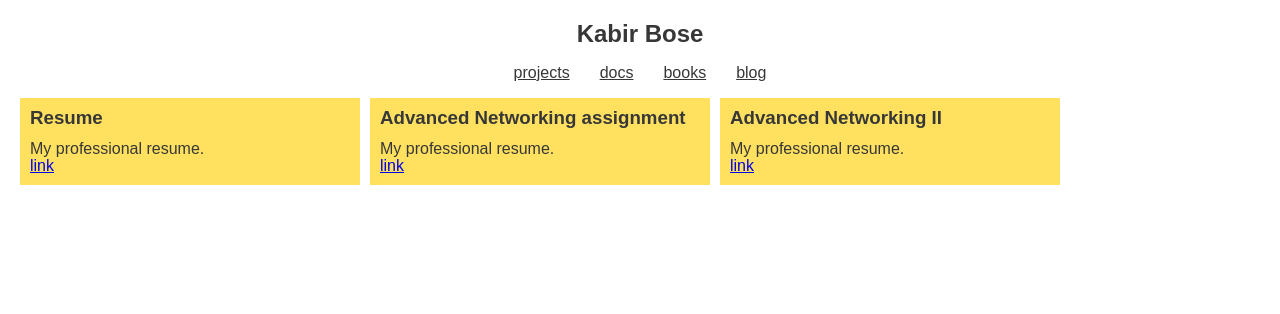
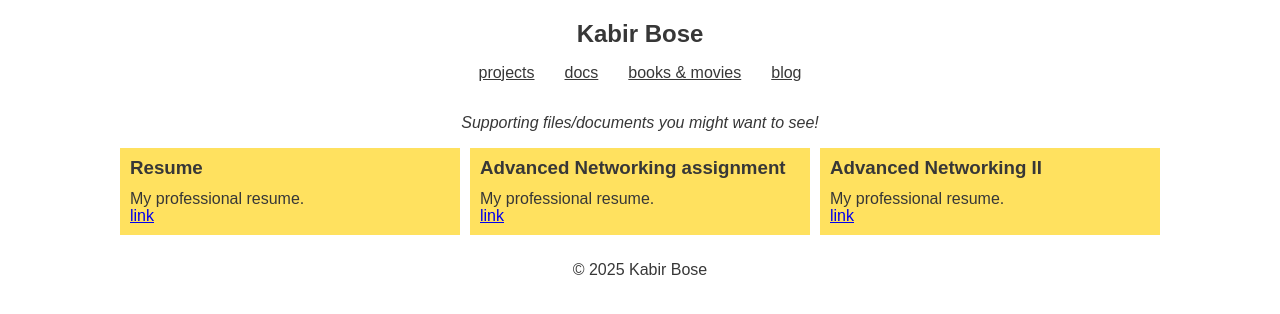
Before and after one commit to kabirbose/portfolio-2, a React (Vite) app: page / in a window 1280 px wide. Both pictures are taken after a click on the element "docs". Shown: the top 314 px of the page. Built offline with nearby package versions, Linux system fonts and the light colour scheme.

Commit message:
added footer

```diff
--- a/index.html
+++ b/index.html
@@ -2,9 +2,9 @@
 <html lang="en">
   <head>
     <meta charset="UTF-8" />
-    <link rel="icon" type="image/svg+xml" href="/vite.svg" />
+    <link rel="icon" type="image/svg+xml" href="/pug.png" />
     <meta name="viewport" content="width=device-width, initial-scale=1.0" />
-    <title>kabir.xyz</title>
+    <title>Kabir Bose</title>
   </head>
   <body>
     <div id="root"></div>
--- a/src/App.tsx
+++ b/src/App.tsx
@@ -1,4 +1,5 @@
 import Directories from "./components/Directories/Directories";
+import Footer from "./components/Footer/Footer";
 import Navbar from "./components/Navbar/Navbar";
 
 function App() {
@@ -6,6 +7,7 @@ function App() {
     <>
       <Navbar />
       <Directories />
+      <Footer />
     </>
   );
 }
--- a/src/components/Directories/Directories.tsx
+++ b/src/components/Directories/Directories.tsx
@@ -15,7 +15,7 @@ export default function Directories() {
         <p className={styles.directory} onClick={() => setShowDocs(!showDocs)}>
           docs
         </p>
-        <p className={styles.directory}>books</p>
+        <p className={styles.directory}>books & movies</p>
         <p className={styles.directory}>blog</p>
       </div>
 
--- a/src/components/Docs/Docs.module.css
+++ b/src/components/Docs/Docs.module.css
@@ -1,7 +1,12 @@
 .con {
   display: flex;
-  justify-content: start;
+  justify-content: center;
   align-items: center;
   flex-wrap: wrap;
   gap: 10px;
 }
+
+.desc {
+  font-style: italic;
+  text-align: center;
+}
--- a/src/components/Docs/Docs.tsx
+++ b/src/components/Docs/Docs.tsx
@@ -5,7 +5,7 @@ const data = [
   {
     name: "Resume",
     desc: "My professional resume.",
-    link: "/",
+    link: "https://drive.google.com/file/d/1gGzEfeKjPOom64R2Tsqumk2_mt10rQmG/view?usp=drive_link",
   },
   {
     name: "Advanced Networking assignment",
@@ -21,10 +21,15 @@ const data = [
 
 export default function Docs() {
   return (
-    <div className={styles.con}>
-      {data.map((item) => (
-        <Document title={item.name} desc={item.desc} link={item.link} />
-      ))}
+    <div>
+      <p className={styles.desc}>
+        Supporting files/documents you might want to see!
+      </p>
+      <div className={styles.con}>
+        {data.map((item) => (
+          <Document title={item.name} desc={item.desc} link={item.link} />
+        ))}
+      </div>
     </div>
   );
 }
--- a/src/components/Docs/Document.tsx
+++ b/src/components/Docs/Document.tsx
@@ -11,7 +11,7 @@ export default function Document({ title, desc, link }: DocumentData) {
     <div className={styles.doc}>
       <h3 className={styles.title}>{title}</h3>
       <p className={styles.desc}>{desc}</p>
-      <a className={styles.link} href={link}>
+      <a className={styles.link} target="_blank" href={link}>
         link
       </a>
     </div>
--- /dev/null
+++ b/src/components/Footer/Footer.module.css
@@ -0,0 +1,4 @@
+.footer {
+  text-align: center;
+  padding: 10px;
+}
--- /dev/null
+++ b/src/components/Footer/Footer.tsx
@@ -0,0 +1,9 @@
+import styles from "./Footer.module.css";
+
+export default function Footer() {
+  return (
+    <footer className={styles.footer}>
+      <p>© 2025 Kabir Bose</p>
+    </footer>
+  );
+}
--- a/src/components/Projects/ProjectCard.tsx
+++ b/src/components/Projects/ProjectCard.tsx
@@ -24,11 +24,13 @@ export default function ProjectCard({
 
       <div className={styles["btn-con"]}>
         <a target="_blank" href={repo} className={styles.btn}>
-          Repo
+          GitHub
         </a>
-        <a target="_blank" href={demo} className={styles.btn}>
-          Demo
-        </a>
+        {demo && (
+          <a target="_blank" href={demo} className={styles.btn}>
+            Demo
+          </a>
+        )}
       </div>
     </div>
   );
```
Also changed, not shown: public/pug.png (added).
